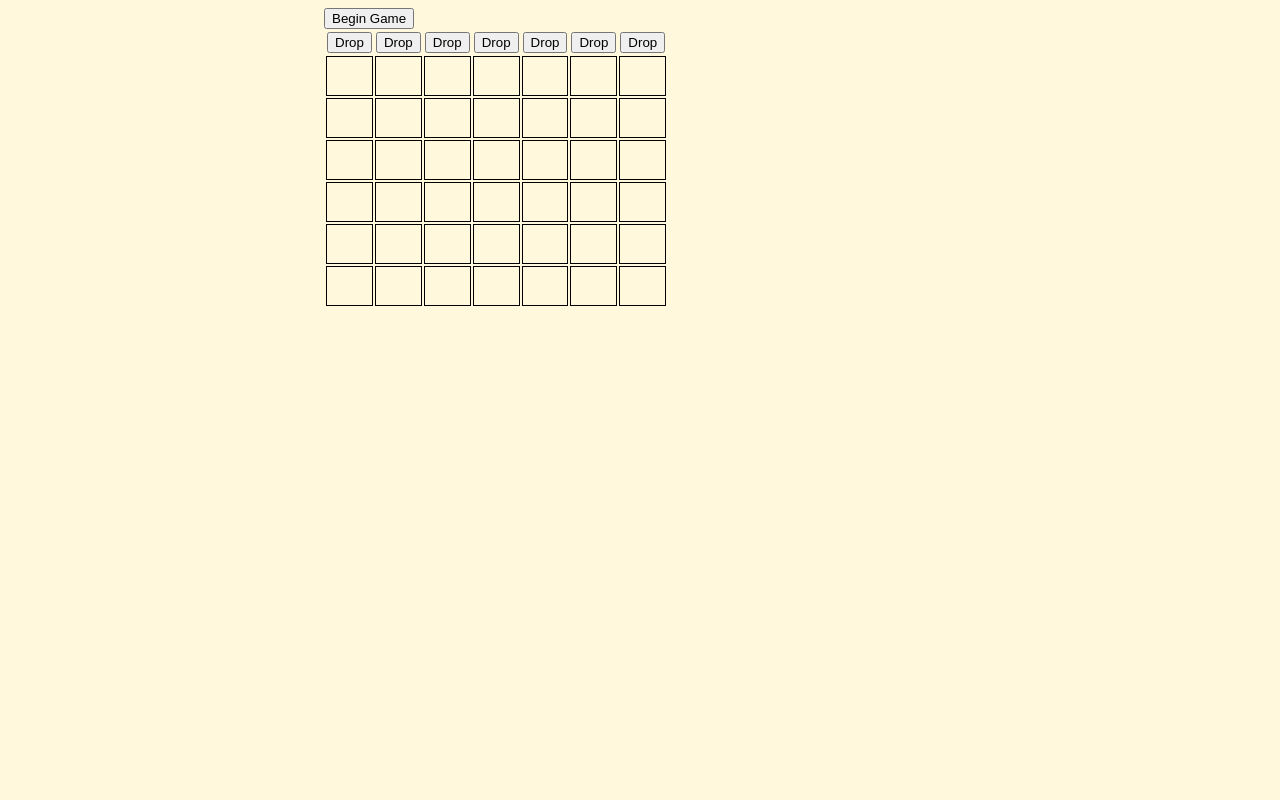
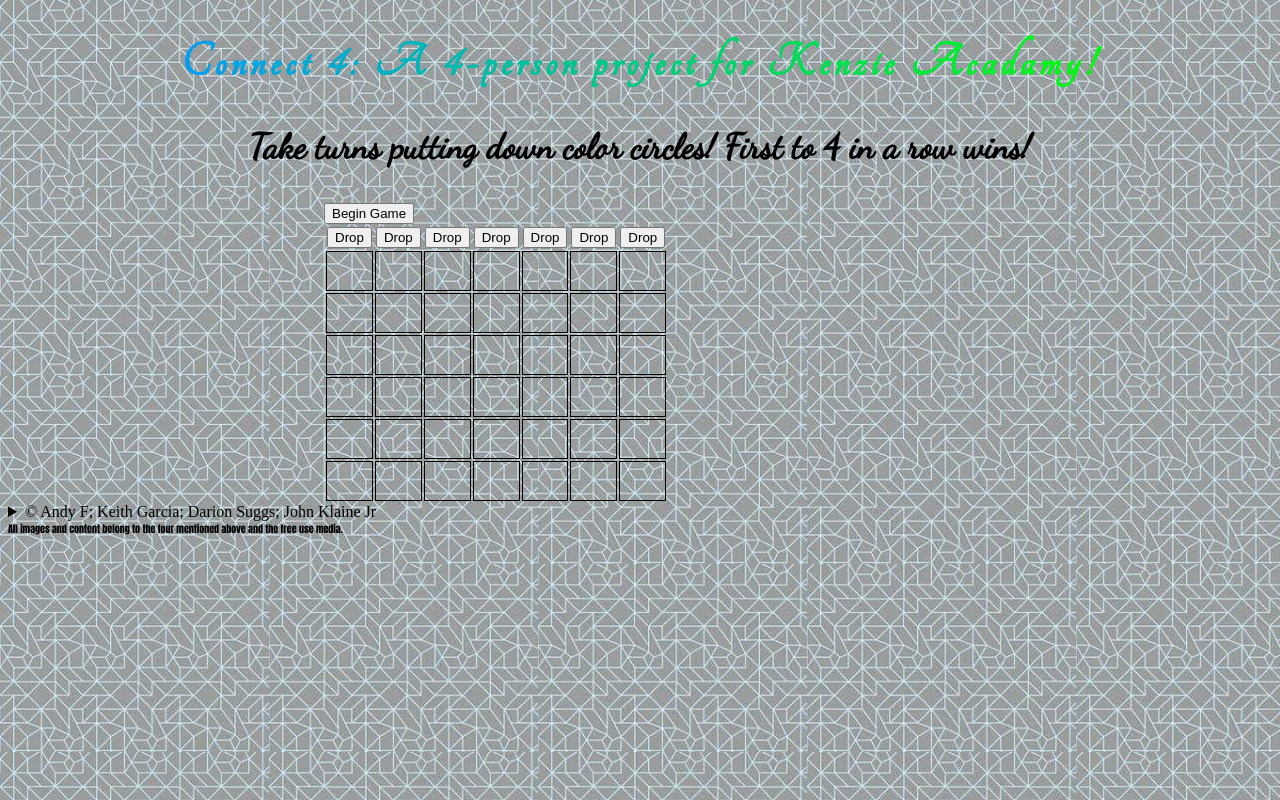
Before and after one commit to andyf016/connect-test, a plain HTML site: page index.html in a window 1280 px wide. Drawn offline with Linux system fonts and the light colour scheme.

Commit message:
css done for now

```diff
--- a/index.html
+++ b/index.html
@@ -5,10 +5,13 @@
     <meta name="viewport" content="width=device-width, initial-scale=1.0">
     <meta http-equiv="X-UA-Compatible" content="ie=edge">
     <link rel = "stylesheet" type = "text/css" href = "style.css">
-    <title>Connecting 4</title>
+    <link rel="stylesheet" type="text/css" href="//fonts.googleapis.com/css?family=Dancing+Script"/>
+    <title>Connect 4</title>
 </head>
 <body >
+    <h1 class="rainbow rainbow_text_animated">Connect 4: A 4-person project for Kenzie Acadamy!</h1>
 
+    <p>Take turns putting down color circles! First to 4 in a row wins!</p>
     <div id="gameboard">
         <button id="beginGame" onclick="beginGame();">Begin Game</button>
         <div id ="game_info"></div>
@@ -45,5 +48,9 @@
     </table>
     <script src="script.js"></script>
 </div>
+<details>
+    <summary> &copy; Andy F; Keith Garcia; Darion Suggs; John Klaine Jr</summary>
+</details>
+<footer>All images and content belong to the four mentioned above and the free use media.</footer>
 </body>
 </html>
--- a/style.css
+++ b/style.css
@@ -1,6 +1,43 @@
-body{
+@import url('https://fonts.googleapis.com/css?family=Tangerine');
+body {
     background-color: cornsilk;
+    background-image: url(./Images/Geometric1.jpeg);
 }
+
+h1 {
+    background-color: rgb(0, 0, 0);
+    background-color: rgba(0, 0, 0, 0.2);
+    border: 3px solid;
+
+}
+
+.rainbow {
+    text-align: center;
+    text-decoration: underline;
+    font-size: 50px;
+    font-family: "Tangerine";
+    letter-spacing: 5px;
+}
+.rainbow_text_animated {
+    background: linear-gradient(to right, #6666ff, #0099ff , #00ff00, #ff3399, #6666ff, #FF0000);
+    -webkit-background-clip: text;
+    background-clip: text;
+    color: transparent;
+    animation: rainbow_animation 6s ease-in-out infinite;
+    background-size: 400% 100%;
+}
+
+@keyframes rainbow_animation {
+    0%,100% {
+        background-position: 0 0;
+    }
+
+    50% {
+        background-position: 100% 0;
+    }
+}
+
+p {text-align: center; font-weight: bolder; font-family: "Dancing Script"; Font-size: 35px;}
 
 #gameboard{
     margin: auto;
@@ -33,3 +70,6 @@ body{
     height: 36px;
     width: 36px;
 }
+footer {
+    font-family: Impact, Haettenschweiler, 'Arial Narrow Bold', sans-serif; Font-size: 10px; font-weight: bolder;
+}
```
Also changed, not shown: Images/Geometric1.jpeg (added), Images/Oroboros logo blue ultimate.jpg (added).
